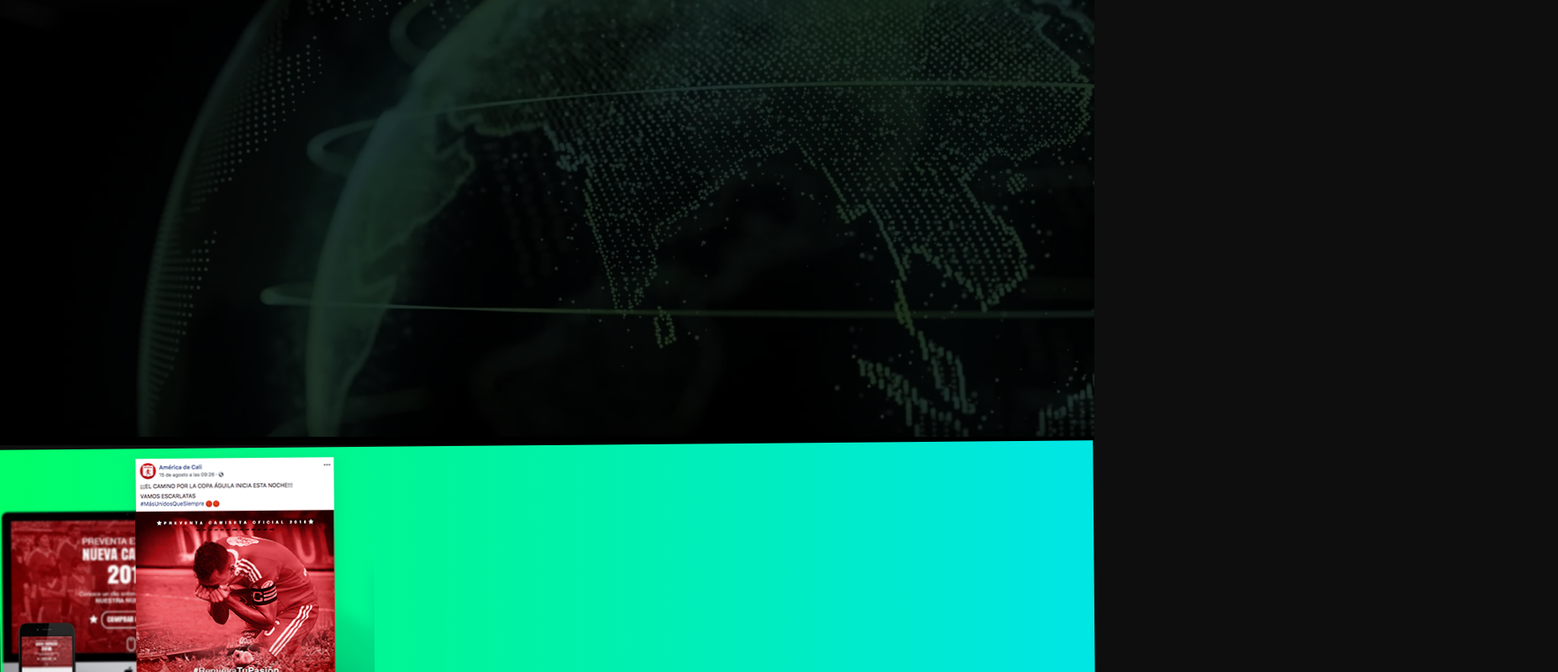
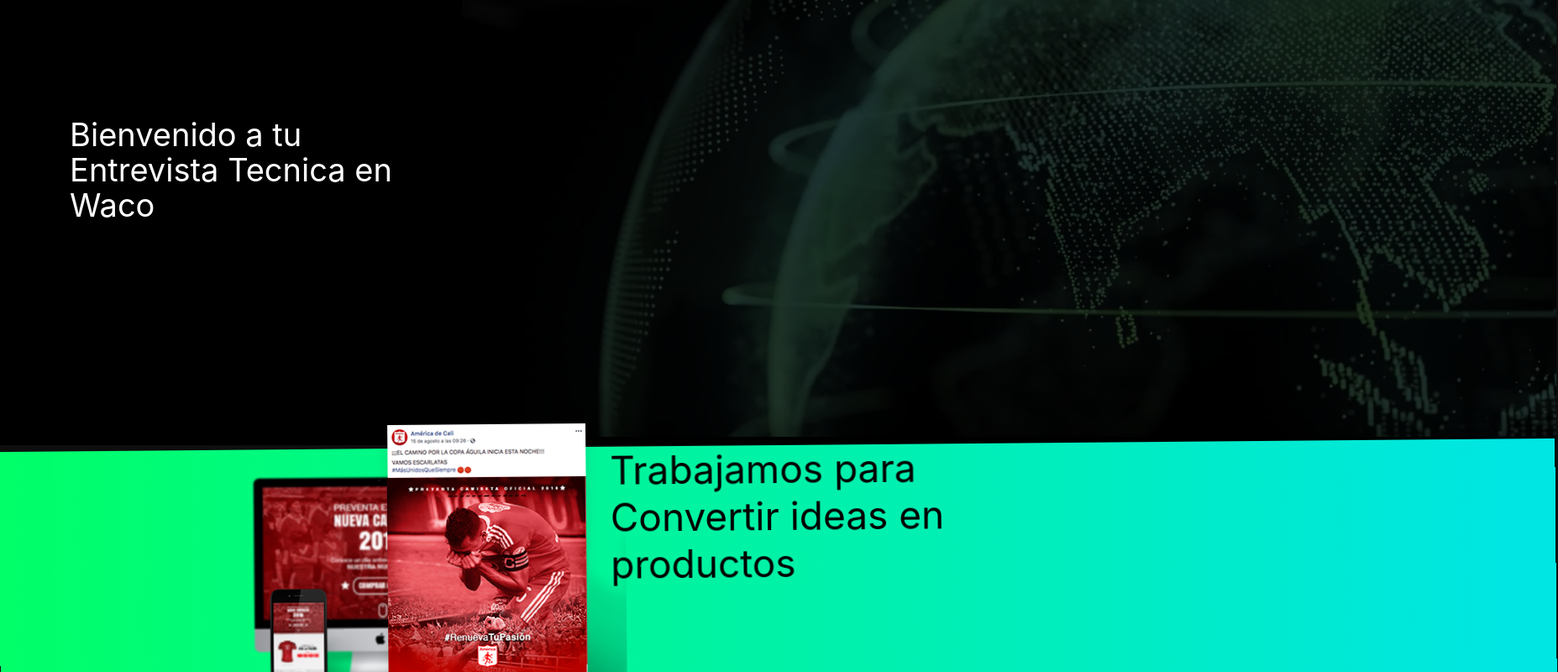
Before and after one commit to andres22-dev/pruebawc, a React (Create React App) app: page / in a window 1280 px wide. Shown: the part 120-920 px from the top of the page at 84% size, 1855 px wide, since content can reach past the window. Built offline with nearby package versions, Linux system fonts and the light colour scheme.

Commit message:
terminando de maquetar seccion de mockup y vision

```diff
--- a/src/components/LandingPage.js
+++ b/src/components/LandingPage.js
@@ -25,15 +25,33 @@ const LandingPage = () => {
             </header>
 
             <div className="planet">
-              <img src={Planet} />
+              <div className="planet__intro">
+                <p>Bienvenido a tu <br />  Entrevista Tecnica en <br />Waco</p>
+              </div>
+              <div className="planet__img">
+                <img src={Planet} />
+              </div>
             </div>
           </div>
 
           <div className="layoutcontainer__publicity">
-            <div>
-            <img src={Mockups} />
+            <div className="publicity__mockup">
+              <img src={Mockups} />
+            </div>
+            <div className="publicity__vision">
+              <p> Trabajamos para <br /> <span>Convertir ideas</span> en <span> <br /> productos </span></p>
             </div>
           </div>
+
+          <section>
+            <div>
+              <p></p>
+            </div>
+          </section>
+          <div>
+
+          </div>
+          <footer></footer>
         </div>
     </>
   )
--- a/src/index.css
+++ b/src/index.css
@@ -4,9 +4,8 @@
 }
 
 body {
-  font-family: -apple-system, BlinkMacSystemFont, 'Segoe UI', 'Roboto', 'Oxygen',
-    'Ubuntu', 'Cantarell', 'Fira Sans', 'Droid Sans', 'Helvetica Neue',
-    sans-serif;
+  font-family: -apple-system, BlinkMacSystemFont, 'Roboto';
+  font-style: normal;
   background-color: #0E0E0E;
 }
 
@@ -61,11 +60,47 @@ body {
   margin-left: 10px;
 }
 
+.planet{
+
+  display: flex;
+  justify-content: space-between;
+}
+
+.planet__intro{
+
+  width: 550px;
+  display: flex;
+  align-items: center;
+  justify-content: center;
+}
+
+.planet p{
+
+  color: #FFF;
+  font-size: 38px;
+  line-height: 42px;
+}
+
 .layoutcontainer__publicity{
 
   background: linear-gradient(270deg, #00E6E3 2.73%, #00FF68 100%);
   grid-column: 1;
   grid-row: 2/3;
   transform: rotate(-0.5deg);
+  display: flex;
+  justify-content: center;
 
 }
+
+.publicity__mockup{
+
+  position: absolute;
+  left: 300px;
+  bottom: 60px;
+
+}
+
+.publicity__vision p{
+  font-size: 46px;
+  text-align: left;
+}
```
